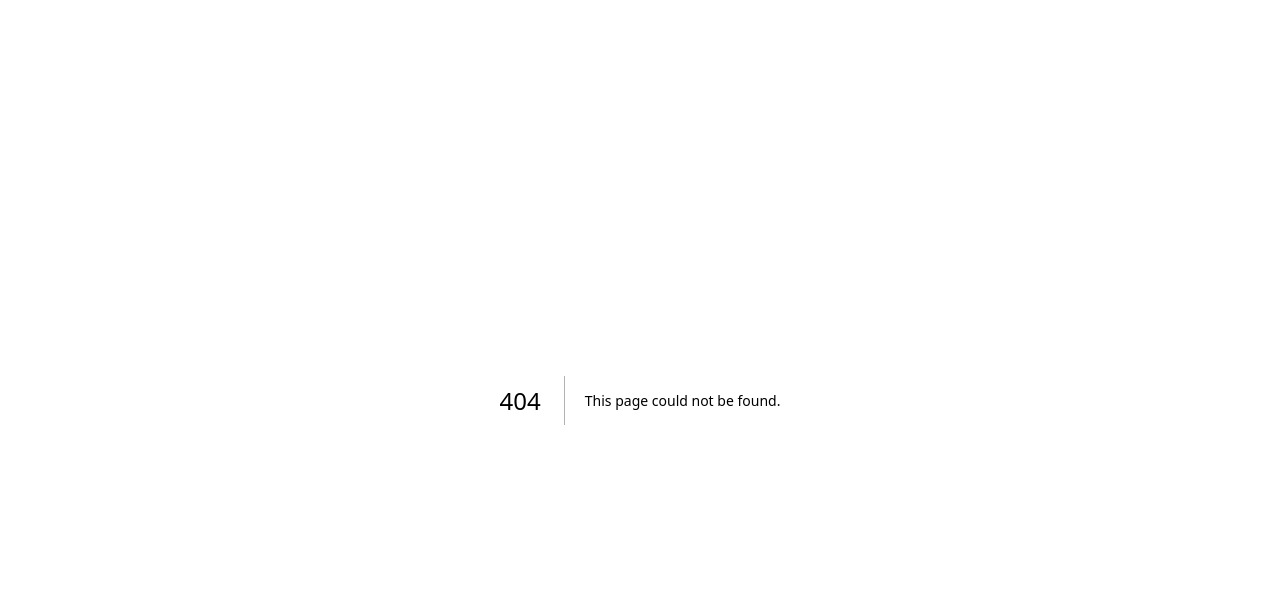
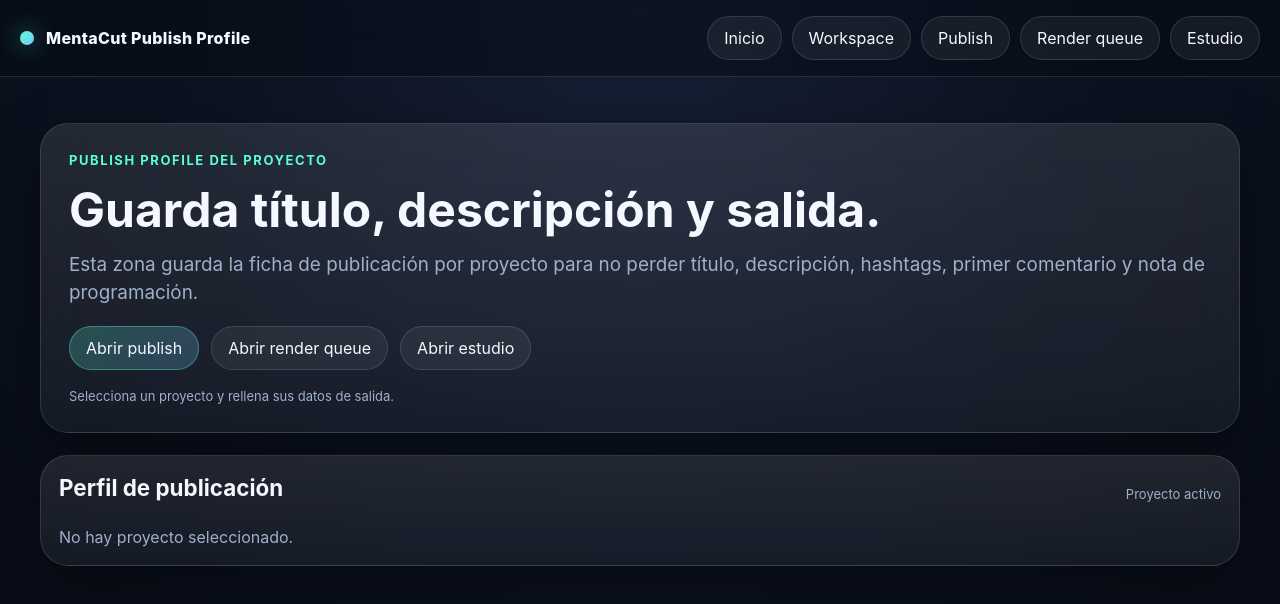
Before and after one commit to alain7224/MentaCut, a Next.js app: page /studio/publish-profile in a window 1280 px wide. Before the commit this address had no page. Shown: the top 604 px of the page. Built offline with nearby package versions, Linux system fonts and the light colour scheme.

Commit message:
feat: add publish profile route for platform metadata

```diff
--- /dev/null
+++ b/app/studio/publish-profile/page.tsx
@@ -0,0 +1,88 @@
+'use client'
+
+import Link from 'next/link'
+import { useEffect, useMemo, useState } from 'react'
+import { createDefaultPublishProfile, readPublishProfiles, upsertPublishProfile, writePublishProfiles, type PublishProfile } from '@/lib/local-publish-profiles'
+import { readLocalProjects, type LocalProject } from '@/lib/local-store'
+
+export default function StudioPublishProfilePage() {
+  const [projects, setProjects] = useState<LocalProject[]>([])
+  const [profiles, setProfiles] = useState<PublishProfile[]>([])
+  const [activeProjectId, setActiveProjectId] = useState<string | null>(null)
+  const [status, setStatus] = useState('')
+
+  useEffect(() => {
+    const next = readLocalProjects()
+    setProjects(next)
+    setActiveProjectId(next[0]?.id ?? null)
+    setProfiles(readPublishProfiles())
+  }, [])
+
+  const activeProject = useMemo(() => projects.find((item) => item.id === activeProjectId) ?? null, [projects, activeProjectId])
+  const activeProfile = useMemo(() => {
+    if (!activeProject) return null
+    return profiles.find((item) => item.projectId === activeProject.id) ?? createDefaultPublishProfile(activeProject.id)
+  }, [profiles, activeProject])
+
+  function updateProfile(patch: Partial<PublishProfile>, nextStatus: string) {
+    if (!activeProfile) return
+    const next = upsertPublishProfile(profiles, { ...activeProfile, ...patch })
+    setProfiles(next)
+    writePublishProfiles(next)
+    setStatus(nextStatus)
+  }
+
+  return (
+    <div className="page-shell">
+      <header className="topbar">
+        <div className="brand"><span className="brand-dot" /><span>MentaCut Publish Profile</span></div>
+        <nav className="nav">
+          <Link href="/" className="nav-link">Inicio</Link>
+          <Link href="/studio/workspace" className="nav-link">Workspace</Link>
+          <Link href="/studio/publish" className="nav-link">Publish</Link>
+          <Link href="/studio/render-queue" className="nav-link">Render queue</Link>
+          <Link href="/studio" className="nav-link">Estudio</Link>
+        </nav>
+      </header>
+      <main className="main">
+        <section className="section">
+          <div className="panel hero-copy">
+            <span className="eyebrow">Publish profile del proyecto</span>
+            <h1 className="title" style={{ fontSize: 'clamp(1.8rem, 4vw, 3rem)' }}>Guarda título, descripción y salida.</h1>
+            <p className="sub">Esta zona guarda la ficha de publicación por proyecto para no perder título, descripción, hashtags, primer comentario y nota de programación.</p>
+            <div className="action-row">
+              <Link href="/studio/publish" className="btn btn-primary">Abrir publish</Link>
+              <Link href="/studio/render-queue" className="btn">Abrir render queue</Link>
+              <Link href="/studio" className="btn">Abrir estudio</Link>
+            </div>
+            <div className="timeline-label">{status || 'Selecciona un proyecto y rellena sus datos de salida.'}</div>
+          </div>
+        </section>
+        <section className="section">
+          <div className="panel timeline">
+            <div className="row-head"><h2 className="section-title">Perfil de publicación</h2><div className="timeline-label">Proyecto activo</div></div>
+            {activeProfile ? (
+              <div className="form">
+                <select className="input" value={activeProjectId ?? ''} onChange={(event) => setActiveProjectId(event.target.value)}>
+                  {projects.map((project) => <option key={project.id} value={project.id}>{project.name} · {project.format}</option>)}
+                </select>
+                <select className="input" value={activeProfile.platform} onChange={(event) => updateProfile({ platform: event.target.value as PublishProfile['platform'] }, 'Plataforma actualizada')}>
+                  <option value="TikTok">TikTok</option>
+                  <option value="Instagram Reels">Instagram Reels</option>
+                  <option value="YouTube Shorts">YouTube Shorts</option>
+                  <option value="YouTube">YouTube</option>
+                  <option value="Generic">Generic</option>
+                </select>
+                <input className="input" value={activeProfile.title} onChange={(event) => updateProfile({ title: event.target.value }, 'Título actualizado')} placeholder="Título de publicación" />
+                <textarea className="textarea" rows={5} value={activeProfile.description} onChange={(event) => updateProfile({ description: event.target.value }, 'Descripción actualizada')} placeholder="Descripción" />
+                <input className="input" value={activeProfile.hashtags} onChange={(event) => updateProfile({ hashtags: event.target.value }, 'Hashtags actualizados')} placeholder="#hashtags" />
+                <textarea className="textarea" rows={3} value={activeProfile.firstComment} onChange={(event) => updateProfile({ firstComment: event.target.value }, 'Primer comentario actualizado')} placeholder="Primer comentario" />
+                <textarea className="textarea" rows={3} value={activeProfile.scheduleNote} onChange={(event) => updateProfile({ scheduleNote: event.target.value }, 'Nota de programación actualizada')} placeholder="Nota de programación o mejor hora" />
+              </div>
+            ) : <div className="empty">No hay proyecto seleccionado.</div>}
+          </div>
+        </section>
+      </main>
+    </div>
+  )
+}
```
